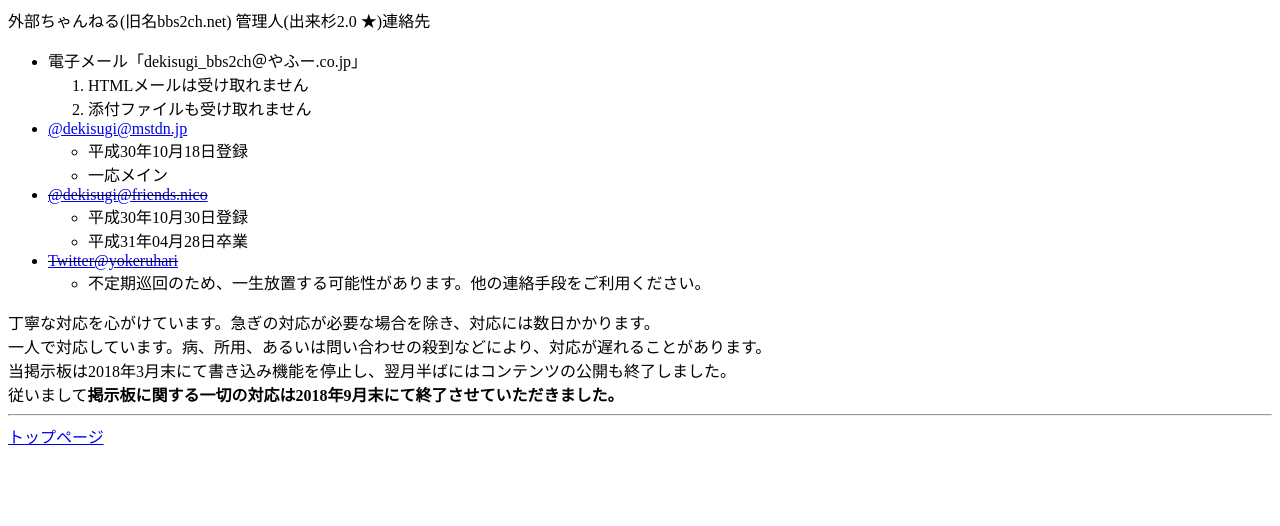
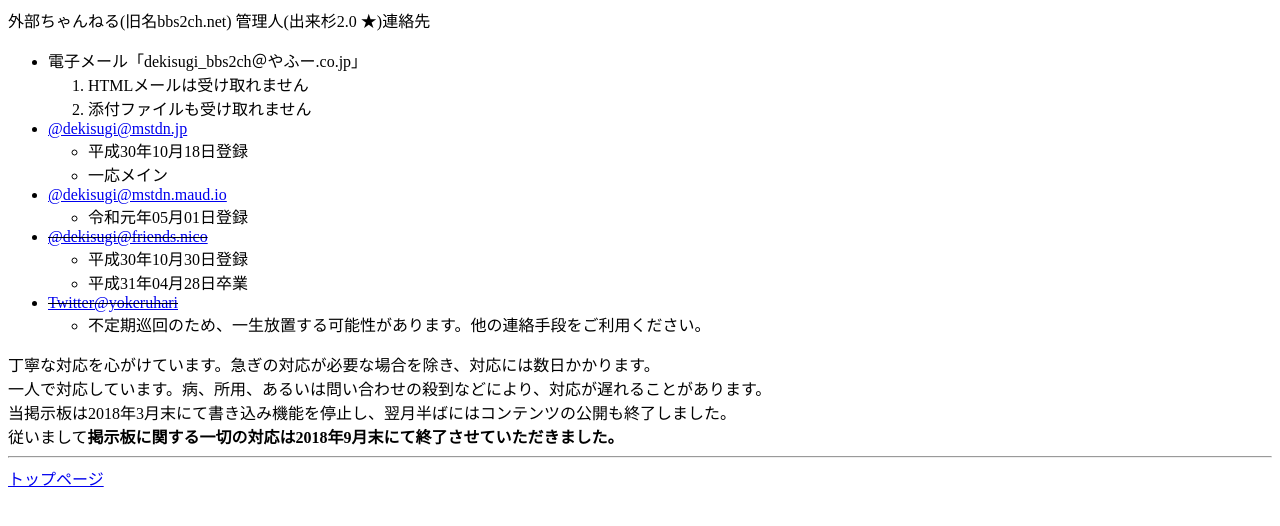
Before and after one commit to dekisugi/bbs2ch.net, a plain HTML site: page docs/renraku.html in a window 1280 px wide. Drawn offline with Linux system fonts and the light colour scheme.

Commit message:
mstdn.maud.ioに登録。

```diff
--- a/docs/renraku.html
+++ b/docs/renraku.html
@@ -16,6 +16,11 @@
     <ul>
       <li>平成30年10月18日登録</li>
       <li>一応メイン</li>
+    </ul>
+  </li>
+  <li><a rel="me" href="https://mstdn.maud.io/@dekisugi">@dekisugi@mstdn.maud.io </a>
+    <ul>
+      <li>令和元年05月01日登録</li>
     </ul>
   </li>
   <li><del><a rel="me" href="https://friends.nico/@dekisugi">@dekisugi@friends.nico</a></del>
```
